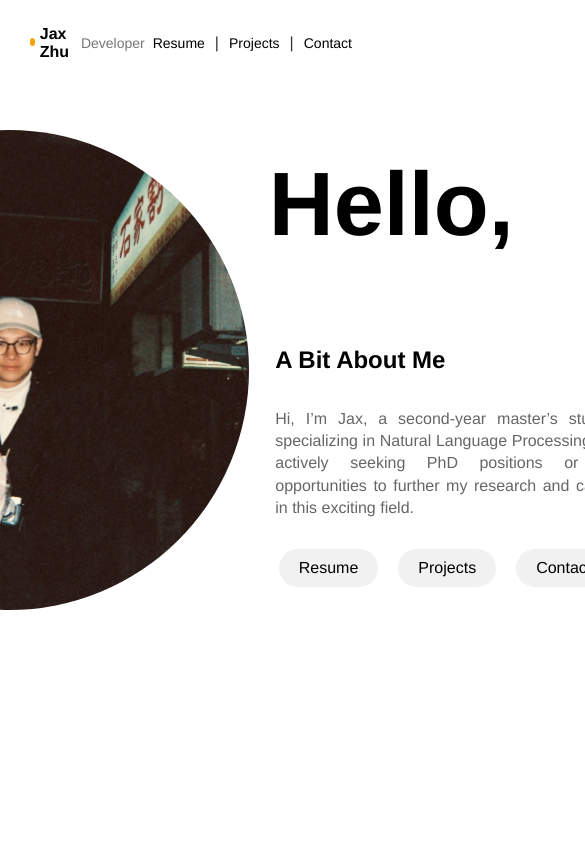
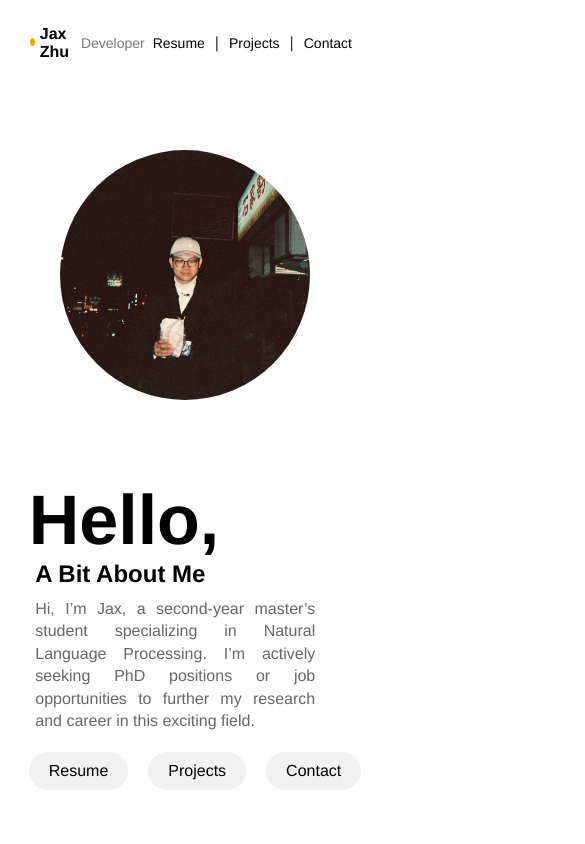
Before and after one commit to imzhyyjax/imzhyyjax.github.io, a Vue app: page / in a window 390 px wide. Shown: the top 844 px of the page, 585 px wide, since content can reach past the window. Built offline with nearby package versions, Linux system fonts and the light colour scheme.

Commit message:
fit for both pc and cell phone

```diff
--- a/src/App.vue
+++ b/src/App.vue
@@ -115,7 +115,8 @@ header {
   font-size: 16px;
 }
 .header-nav a:hover {
-  text-decoration: underline;
+  color: #b5854c; /* 鼠标悬停时的颜色变化 */
+  text-decoration: none;
 }
 .header-nav {
   display: flex;
@@ -192,16 +193,21 @@ footer::before {
   }
   footer {
     padding: 10px 0; /* 减少页脚的内边距 */
-    font-size: 12px;
+    font-size: 8px;
   }
   .footer-item {
     margin: 8px 0; /* 缩小页脚元素的间距 */
   }
 }
 
-
-
 html {
   scroll-behavior: smooth;
 }
+
+header, footer {
+  width: 100%;
+  max-width: 100%;
+  box-sizing: border-box; /* 确保内边距不会影响宽度 */
+}
+
 </style>
--- a/src/views/Home.vue
+++ b/src/views/Home.vue
@@ -99,4 +99,64 @@ home {
 .button:hover {
   background-color: #ccc;
 }
+
+/* 针对屏幕宽度小于 768px 的移动设备 */
+@media screen and (max-width: 768px) {
+  .profile-container{
+    display: flex;
+    flex-direction: column; /* 小屏幕时让内容垂直排列 */
+    align-items: center; /* 居中对齐 */
+    padding: 20px;
+    width: 100%;
+    max-width: 100%;
+    margin: 0 auto;
+    padding: 0 10px; /* 为小屏幕添加一些左右的内边距，防止贴边 */
+  }
+  .profile-photo{
+    width: 250px;
+    height: 250px;
+    align-items: center; /* 居中对齐 */
+    margin-top: 150px;
+  }
+  .hello{
+    font-weight: bolder;
+    font-size: 70px;
+    margin-top: 80px;
+    align-content: center; /* 居中对齐 */
+  }
+  /* 确保标题和文字不超出屏幕宽度 */
+  h1, p {
+    width: 100%;
+    max-width: 100%;
+    word-wrap: break-word;
+    margin: 0 auto;
+    padding: 0 10px; /* 防止文本太靠边 */
+  }
+
+  /* 控制按钮的宽度，使其不超过屏幕 */
+  .buttons {
+    display: flex;
+    justify-content: center;
+    flex-wrap: wrap; /* 如果按钮太多，可以换行 */
+    margin: 10px 0;
+  }
+
+  .buttons button {
+    width: 100px;
+    margin: 5px;
+  }
+
+  .about-description {
+  font-size: 16px;
+  color: #666;
+  margin: 10px 0;
+  max-width: 300px;
+  text-align: justify; /* 两端对齐，可以换成 text-align: left 或 center */
+  line-height: 1.4;   /* 行间距 */
+  margin-left: 6.5px;
+}
+
+
+}
+
 </style>
```
